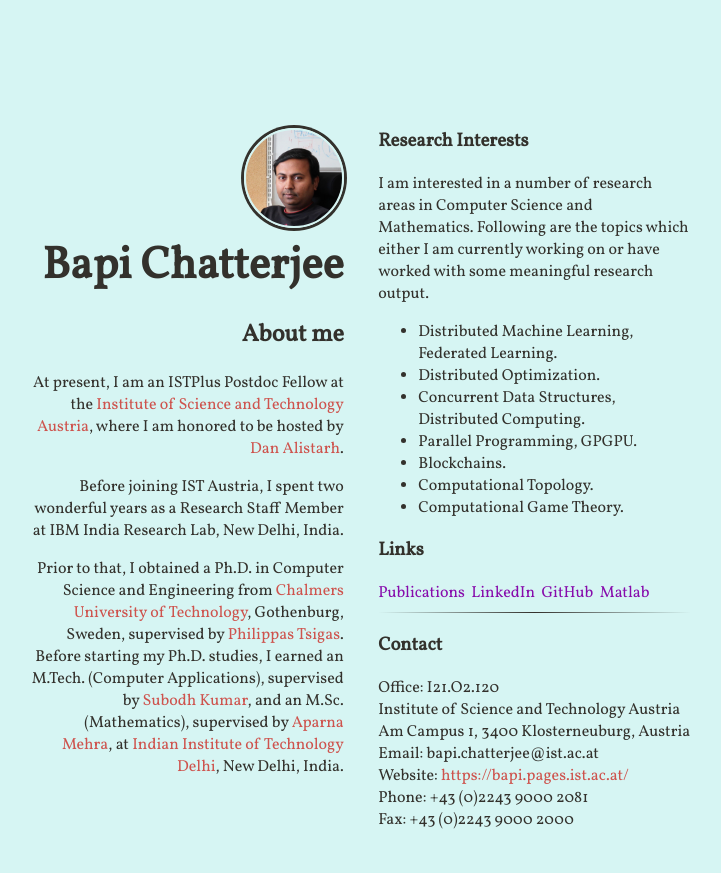
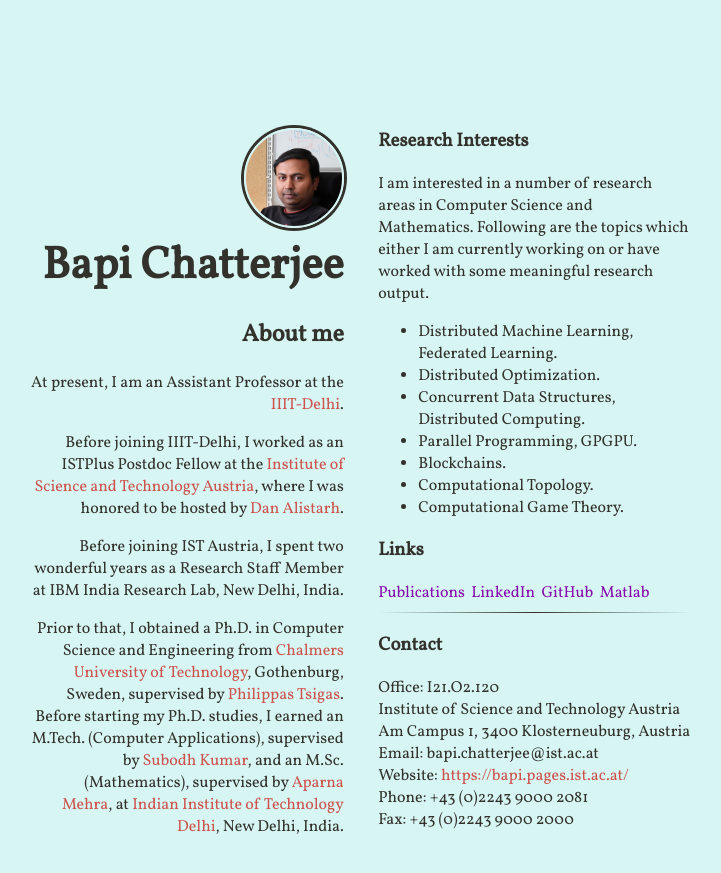
Before and after one commit to bapi/bapi.github.io, a Jekyll site: the page built from index.html, in a window 1280 px wide. Shown: the top 873 px of the page, without its empty margins (289-1010 px from the left). Built offline with Jekyll 4.4.1, drawn with Linux system fonts in a browser that asks for light colours; nearby versions of some CDN libraries.

Commit message:
Update about.html

```diff
--- a/_includes/about.html
+++ b/_includes/about.html
@@ -1,4 +1,5 @@
 <h2>About me</h2>
-<p>At present, I am an ISTPlus Postdoc Fellow at the <a href="https://ist.ac.at/">Institute of Science and Technology Austria</a>, where I am honored to be hosted by <a href="http://people.csail.mit.edu/alistarh/">Dan Alistarh</a>.</p>
+<p>At present, I am an Assistant Professor at the <a href="https://www.iiitd.ac.in/">IIIT-Delhi</a>.</p>
+<p>Before joining IIIT-Delhi, I worked as an ISTPlus Postdoc Fellow at the <a href="https://ist.ac.at/">Institute of Science and Technology Austria</a>, where I was honored to be hosted by <a href="http://people.csail.mit.edu/alistarh/">Dan Alistarh</a>.</p>
 <p>Before joining IST Austria, I spent two wonderful years as a Research Staff Member at IBM India Research Lab, New Delhi, India.</p>
 <p>Prior to that, I obtained a Ph.D. in Computer Science and Engineering from <a href="https://www.chalmers.se/en/Pages/default.aspx">Chalmers University of Technology</a>, Gothenburg, Sweden, supervised by <a href="http://www.cse.chalmers.se/~tsigas/">Philippas Tsigas</a>. Before starting my Ph.D. studies, I earned an M.Tech. (Computer Applications), supervised by <a href="http://www.cse.iitd.ac.in/~subodh/">Subodh Kumar</a>, and an M.Sc. (Mathematics), supervised by <a href="http://web.iitd.ac.in/~apmehra/">Aparna Mehra</a>, at <a href="http://www.iitd.ac.in/">Indian Institute of Technology Delhi</a>, New Delhi, India.</p>
```
